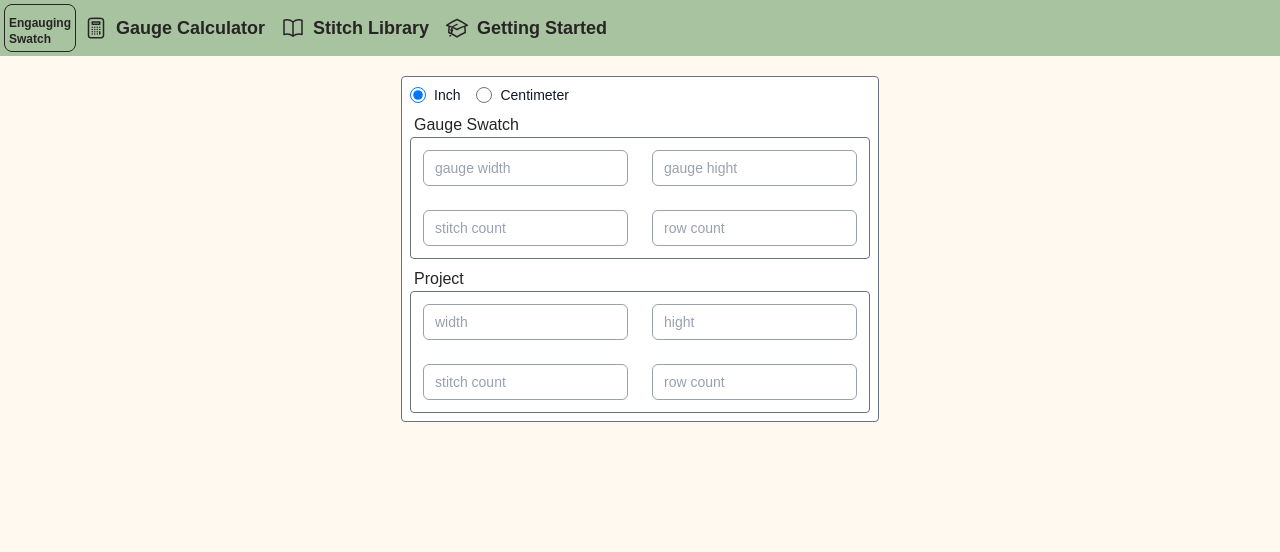
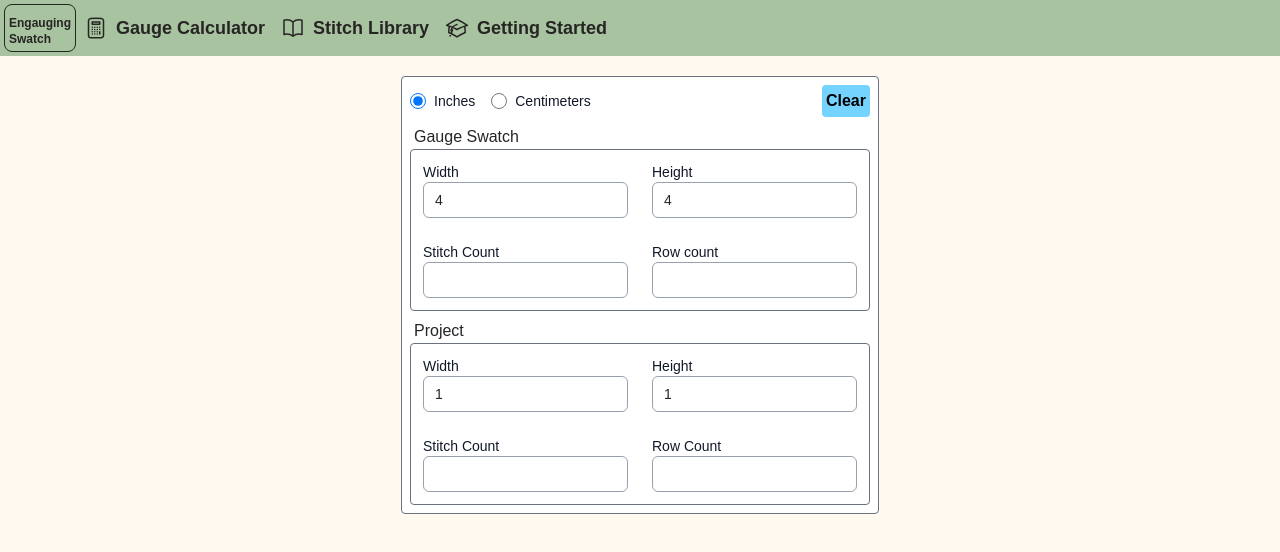
Before and after one commit to jmy-kellogg/engauging-swatch, a Next.js app: page /calculator in a window 1280 px wide. Shown: the top 552 px of the page. Built offline with nearby package versions, Linux system fonts and the light colour scheme.

Commit message:
initial calculation

```diff
--- a/src/app/calculator/page.tsx
+++ b/src/app/calculator/page.tsx
@@ -1,20 +1,93 @@
 "use client";
-import { FormEvent, useState } from "react";
+import { FormEvent, useState, useEffect } from "react";
 
 type Unit = "inch" | "cm";
 
 export default function Artworks() {
   const [unit, setUnit] = useState<Unit>("inch");
-  const [keywords, setKeywords] = useState("");
+  // Gauge Section
+  const [gaugeWidth, setGaugeWidth] = useState("4");
+  const [gaugeHeight, setGaugeHeight] = useState("4");
+  const [gaugeStitch, setGaugeStitch] = useState("");
+  const [gaugeRow, setGaugeRow] = useState("");
+  // Project Section
+  const [projectWidth, setProjectWidth] = useState("1");
+  const [projectHeight, setProjectHeight] = useState("1");
+  const [projectStitch, setProjectStitch] = useState("");
+  const [projectRow, setProjectRow] = useState("");
 
-  const handleSubmit = async (e: FormEvent) => {
-    e.preventDefault();
+  const defaultUnits = {
+    gauge: {
+      inch: "4",
+      cm: "10",
+    },
+    project: {
+      inch: "1",
+      cm: "1",
+    },
+  };
+
+  const convertUnit = (unit: Unit, amount: string) => {
+    if (unit === "inch") {
+      return (parseInt(amount) * 2.54).toString();
+    } else {
+      return (parseInt(amount) / 2.54).toString();
+    }
+  };
+
+  const isDefaultForm = () => {
+    return !gaugeStitch && !gaugeRow && !projectStitch && !projectRow;
+  };
+
+  const setDefaultForm = (newUnit: Unit) => {
+    const gaugeSize = defaultUnits["gauge"][newUnit];
+    const projectSize = defaultUnits["project"][newUnit];
+
+    setGaugeWidth(gaugeSize);
+    setGaugeHeight(gaugeSize);
+    setProjectWidth(projectSize);
+    setProjectHeight(projectSize);
+  };
+
+  const updateMeasurements = (newUnit: Unit) => {
+    if (isDefaultForm()) {
+      setDefaultForm(newUnit);
+    } else {
+      const gWidth = convertUnit(newUnit, gaugeWidth);
+      const gHeight = convertUnit(newUnit, gaugeHeight);
+      const pWidth = convertUnit(newUnit, projectWidth);
+      const pHeight = convertUnit(newUnit, projectHeight);
+
+      setGaugeWidth(gWidth);
+      setGaugeHeight(gHeight);
+      setProjectWidth(pWidth);
+      setProjectHeight(pHeight);
+    }
+    setUnit(newUnit);
+  };
+
+  const setStitchCount = (gStitchCount: string) => {
+    const pWidth = parseInt(projectWidth);
+    const gWidth = parseInt(gaugeWidth);
+    const pSwitchCount = (pWidth * parseInt(gStitchCount)) / gWidth;
+
+    setGaugeStitch(gStitchCount);
+    setProjectStitch(pSwitchCount.toString());
+  };
+
+  const setRowCount = (gRowCount: string) => {
+    const pHeight = parseInt(projectHeight);
+    const gHeight = parseInt(gaugeHeight);
+    const pSwitchCount = (pHeight * parseInt(gRowCount)) / gHeight;
+
+    setGaugeRow(gRowCount);
+    setProjectRow(pSwitchCount.toString());
   };
 
   return (
     <div className="m-5 justify-self-center">
-      <form onSubmit={handleSubmit}>
       <div className="bg-white border-1 border-gray-500 rounded-sm">
+        <div className="flex justify-between">
           <div className="flex">
             <div className="flex items-center m-2">
               <input
@@ -23,13 +96,13 @@ export default function Artworks() {
                 type="radio"
                 name="default-radio"
                 className="w-4 h-4 text-blue-600 bg-gray-100 border-gray-400 focus:ring-blue-500 dark:focus:ring-blue-600 dark:ring-offset-gray-800 focus:ring-2 dark:bg-gray-700 dark:border-gray-600"
-                onChange={() => setUnit("inch")}
+                onChange={() => updateMeasurements("inch")}
               />
               <label
                 htmlFor="default-radio-1"
                 className="ms-2 text-sm font-medium text-gray-900 dark:text-gray-400"
               >
-                Inch
+                Inches
               </label>
             </div>
             <div className="flex items-center m-2">
@@ -39,97 +112,159 @@ export default function Artworks() {
                 type="radio"
                 name="default-radio"
                 className="w-4 h-4 text-blue-600 bg-gray-100 border-gray-400 focus:ring-blue-500 dark:focus:ring-blue-600 dark:ring-offset-gray-800 focus:ring-2 dark:bg-gray-700 dark:border-gray-600"
-                onChange={() => setUnit("cm")}
+                onChange={() => updateMeasurements("cm")}
               />
               <label
                 htmlFor="default-radio-2"
                 className="ms-2 text-sm font-medium text-gray-900 dark:text-gray-400"
               >
-                Centimeter
+                Centimeters
               </label>
             </div>
           </div>
+          <button
+            className="p-1 m-2 bg-sky-300 text-black rounded-sm font-bold hover:cursor-pointer hover:bg-sky-600 hover:text-white"
+            onClick={() => setDefaultForm(unit)}
+          >
+            Clear
+          </button>
+        </div>
         <p className="ml-3">Gauge Swatch</p>
         <div className="border-1 border-gray-500 rounded-sm m-2 mt-0">
-            <div>
+          <div className="flex">
+            <div className="flex flex-col m-3">
+              <label
+                htmlFor="gaugeWith"
+                className="text-sm font-medium text-gray-900 dark:text-gray-400"
+              >
+                Width
+              </label>
               <input
-                name="keywords"
-                type="text"
-                value={keywords}
-                onChange={(e) => setKeywords(e.target.value)}
-                placeholder="gauge width"
-                className="m-3 rounded-md bg-white px-3 py-1.5 text-base outline-1 -outline-offset-1 outline-gray-400 placeholder:text-gray-400 focus:outline-2 focus:-outline-offset-2 focus:outline-indigo-600 sm:text-sm/6"
-              />
-              <input
-                name="keywords"
-                type="text"
-                value={keywords}
-                onChange={(e) => setKeywords(e.target.value)}
-                placeholder="gauge hight"
-                className="m-3 rounded-md bg-white px-3 py-1.5 text-base outline-1 -outline-offset-1 outline-gray-400 placeholder:text-gray-400 focus:outline-2 focus:-outline-offset-2 focus:outline-indigo-600 sm:text-sm/6"
+                name="gaugeWith"
+                type="number"
+                value={gaugeWidth}
+                onChange={(e) => setGaugeWidth(e.target.value)}
+                className="rounded-md bg-white px-3 py-1.5 text-base outline-1 -outline-offset-1 outline-gray-400 placeholder:text-gray-400 focus:outline-2 focus:-outline-offset-2 focus:outline-indigo-600 sm:text-sm/6"
               />
             </div>
-            <div>
+            <div className="flex flex-col m-3">
+              <label
+                htmlFor="gaugeHeight"
+                className="text-sm font-medium text-gray-900 dark:text-gray-400"
+              >
+                Height
+              </label>
               <input
-                name="keywords"
-                type="text"
-                value={keywords}
-                onChange={(e) => setKeywords(e.target.value)}
-                placeholder="stitch count"
-                className="m-3 rounded-md bg-white px-3 py-1.5 text-base outline-1 -outline-offset-1 outline-gray-400 placeholder:text-gray-400 focus:outline-2 focus:-outline-offset-2 focus:outline-indigo-600 sm:text-sm/6"
+                name="gaugeHeight"
+                type="number"
+                value={gaugeHeight}
+                onChange={(e) => setGaugeHeight(e.target.value)}
+                className="rounded-md bg-white px-3 py-1.5 text-base outline-1 -outline-offset-1 outline-gray-400 placeholder:text-gray-400 focus:outline-2 focus:-outline-offset-2 focus:outline-indigo-600 sm:text-sm/6"
               />
+            </div>
+          </div>
+          <div className="flex">
+            <div className="flex flex-col m-3">
+              <label
+                htmlFor="gaugeStitch"
+                className="text-sm font-medium text-gray-900 dark:text-gray-400"
+              >
+                Stitch Count
+              </label>
               <input
-                name="keywords"
-                type="text"
-                value={keywords}
-                onChange={(e) => setKeywords(e.target.value)}
-                placeholder="row count"
-                className="m-3 rounded-md bg-white px-3 py-1.5 text-base outline-1 -outline-offset-1 outline-gray-400 placeholder:text-gray-400 focus:outline-2 focus:-outline-offset-2 focus:outline-indigo-600 sm:text-sm/6"
+                name="gaugeStitch"
+                type="number"
+                value={gaugeStitch}
+                onChange={(e) => setStitchCount(e.target.value)}
+                className="rounded-md bg-white px-3 py-1.5 text-base outline-1 -outline-offset-1 outline-gray-400 placeholder:text-gray-400 focus:outline-2 focus:-outline-offset-2 focus:outline-indigo-600 sm:text-sm/6"
               />
+            </div>
+            <div className="flex flex-col m-3">
+              <label
+                htmlFor="gaugeRow"
+                className="text-sm font-medium text-gray-900 dark:text-gray-400"
+              >
+                Row count
+              </label>
+              <input
+                name="gaugeRow"
+                type="number"
+                value={gaugeRow}
+                onChange={(e) => setRowCount(e.target.value)}
+                className="rounded-md bg-white px-3 py-1.5 text-base outline-1 -outline-offset-1 outline-gray-400 placeholder:text-gray-400 focus:outline-2 focus:-outline-offset-2 focus:outline-indigo-600 sm:text-sm/6"
+              />
+            </div>
           </div>
         </div>
         <p className="ml-3">Project</p>
         <div className="border-1 border-gray-500 rounded-sm m-2 mt-0">
-            <div>
+          <div className="flex">
+            <div className="flex flex-col m-3">
+              <label
+                htmlFor="projectWidth"
+                className="text-sm font-medium text-gray-900 dark:text-gray-400"
+              >
+                Width
+              </label>
               <input
-                name="keywords"
-                type="text"
-                value={keywords}
-                onChange={(e) => setKeywords(e.target.value)}
-                placeholder="width"
-                className="m-3 rounded-md bg-white px-3 py-1.5 text-base outline-1 -outline-offset-1 outline-gray-400 placeholder:text-gray-400 focus:outline-2 focus:-outline-offset-2 focus:outline-indigo-600 sm:text-sm/6"
-              />
-              <input
-                name="keywords"
-                type="text"
-                value={keywords}
-                onChange={(e) => setKeywords(e.target.value)}
-                placeholder="hight"
-                className="m-3 rounded-md bg-white px-3 py-1.5 text-base outline-1 -outline-offset-1 outline-gray-400 placeholder:text-gray-400 focus:outline-2 focus:-outline-offset-2 focus:outline-indigo-600 sm:text-sm/6"
+                name="projectWidth"
+                type="number"
+                value={projectWidth}
+                onChange={(e) => setProjectWidth(e.target.value)}
+                className="rounded-md bg-white px-3 py-1.5 text-base outline-1 -outline-offset-1 outline-gray-400 placeholder:text-gray-400 focus:outline-2 focus:-outline-offset-2 focus:outline-indigo-600 sm:text-sm/6"
               />
             </div>
+            <div className="flex flex-col m-3">
+              <label
+                htmlFor="projectHeight"
+                className="text-sm font-medium text-gray-900 dark:text-gray-400"
+              >
+                Height
+              </label>
+              <input
+                name="projectHeight"
+                type="number"
+                value={projectHeight}
+                onChange={(e) => setProjectHeight(e.target.value)}
+                className="rounded-md bg-white px-3 py-1.5 text-base outline-1 -outline-offset-1 outline-gray-400 placeholder:text-gray-400 focus:outline-2 focus:-outline-offset-2 focus:outline-indigo-600 sm:text-sm/6"
+              />
+            </div>
+          </div>
 
-            <div>
+          <div className="flex">
+            <div className="flex flex-col m-3">
+              <label
+                htmlFor="projectStitch"
+                className="text-sm font-medium text-gray-900 dark:text-gray-400"
+              >
+                Stitch Count
+              </label>
               <input
-                name="keywords"
-                type="text"
-                value={keywords}
-                onChange={(e) => setKeywords(e.target.value)}
-                placeholder="stitch count"
-                className="m-3 rounded-md bg-white px-3 py-1.5 text-base outline-1 -outline-offset-1 outline-gray-400 placeholder:text-gray-400 focus:outline-2 focus:-outline-offset-2 focus:outline-indigo-600 sm:text-sm/6"
+                name="projectStitch"
+                type="number"
+                value={projectStitch}
+                onChange={(e) => setProjectStitch(e.target.value)}
+                className="rounded-md bg-white px-3 py-1.5 text-base outline-1 -outline-offset-1 outline-gray-400 placeholder:text-gray-400 focus:outline-2 focus:-outline-offset-2 focus:outline-indigo-600 sm:text-sm/6"
               />
+            </div>
+            <div className="flex flex-col m-3">
+              <label
+                htmlFor="projectRow"
+                className="text-sm font-medium text-gray-900 dark:text-gray-400"
+              >
+                Row Count
+              </label>
               <input
-                name="keywords"
-                type="text"
-                value={keywords}
-                onChange={(e) => setKeywords(e.target.value)}
-                placeholder="row count"
-                className="m-3 rounded-md bg-white px-3 py-1.5 text-base outline-1 -outline-offset-1 outline-gray-400 placeholder:text-gray-400 focus:outline-2 focus:-outline-offset-2 focus:outline-indigo-600 sm:text-sm/6"
+                name="projectRow"
+                type="number"
+                value={projectRow}
+                onChange={(e) => setProjectRow(e.target.value)}
+                className="rounded-md bg-white px-3 py-1.5 text-base outline-1 -outline-offset-1 outline-gray-400 placeholder:text-gray-400 focus:outline-2 focus:-outline-offset-2 focus:outline-indigo-600 sm:text-sm/6"
               />
             </div>
           </div>
         </div>
-      </form>
+      </div>
     </div>
   );
 }
```
Lines whose indentation alone changed are shown as unchanged.
